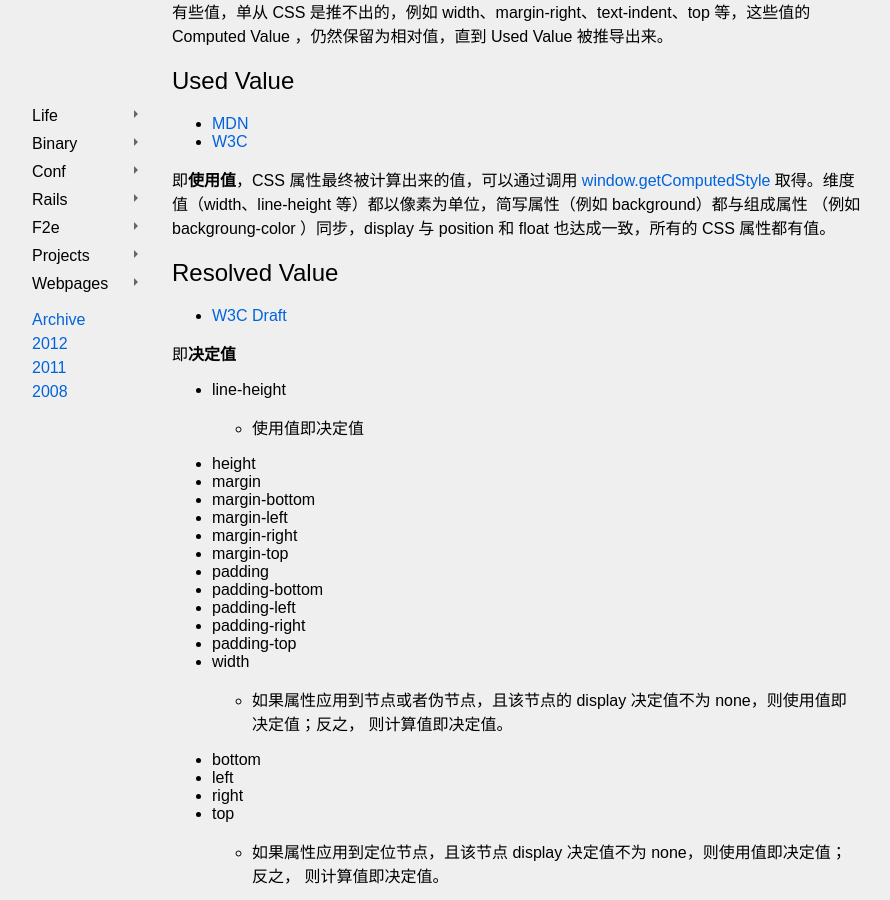
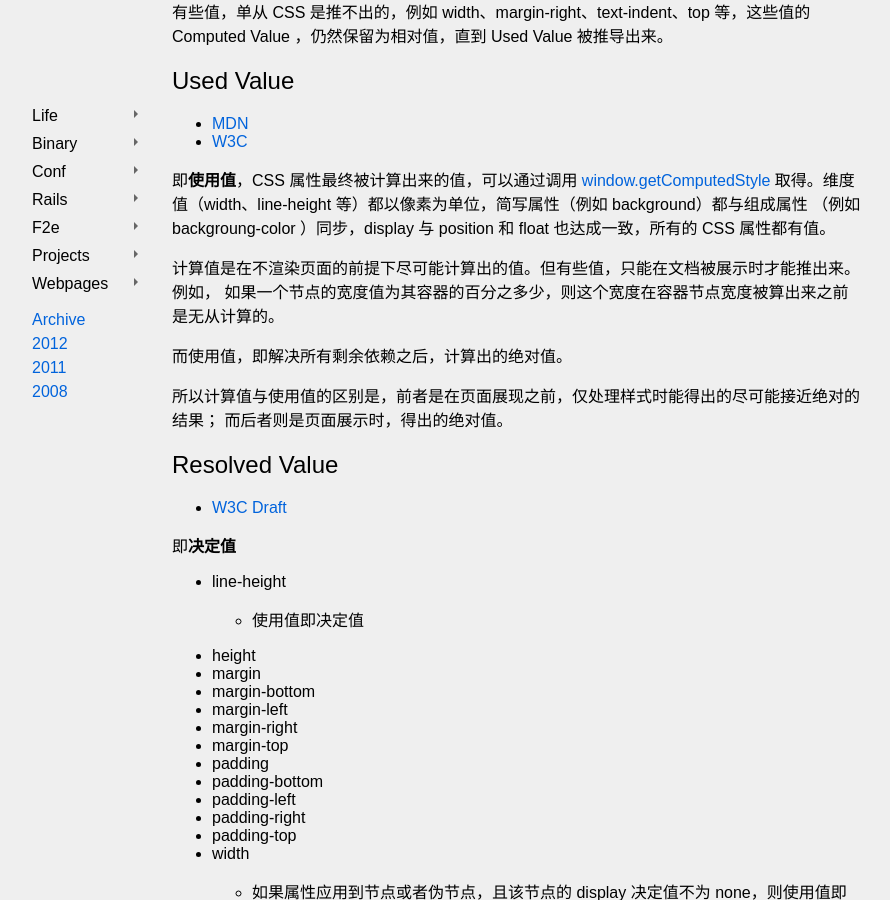
Before and after one commit to cyjake/cyjake.github.io, a Jekyll site: the page built from f2e/_posts/2013-04-26-specified-computed-used-and-resolved-value.md, in a window 1280 px wide and 900 px high, scrolled down 968 px. Shown: the whole window, without its empty margins (123-1013 px from the left). Built offline with Jekyll 4.4.1, drawn with Linux system fonts in a browser that asks for light colours; nearby versions of some CDN libraries; some web fonts are replaced; Markdown is read by kramdown in place of the engine named in the settings; comment, search, counter and statistics services are not loaded.

Commit message:
Added disambiguation between computed and used value

```diff
--- a/f2e/_posts/2013-04-26-specified-computed-used-and-resolved-value.md
+++ b/f2e/_posts/2013-04-26-specified-computed-used-and-resolved-value.md
@@ -63,6 +63,14 @@ Computed Value ，仍然保留为相对值，直到 Used Value 被推导出来
 （例如 backgroung-color ）同步，display 与 position 和 float 也达成一致，所有的 CSS
 属性都有值。
 
+计算值是在不渲染页面的前提下尽可能计算出的值。但有些值，只能在文档被展示时才能推出来。例如，
+如果一个节点的宽度值为其容器的百分之多少，则这个宽度在容器节点宽度被算出来之前是无从计算的。
+
+而使用值，即解决所有剩余依赖之后，计算出的绝对值。
+
+所以计算值与使用值的区别是，前者是在页面展现之前，仅处理样式时能得出的尽可能接近绝对的结果；
+而后者则是页面展示时，得出的绝对值。
+
 ## Resolved Value
 
 - [W3C Draft](http://dev.w3.org/csswg/cssom/#resolved-values)
```
